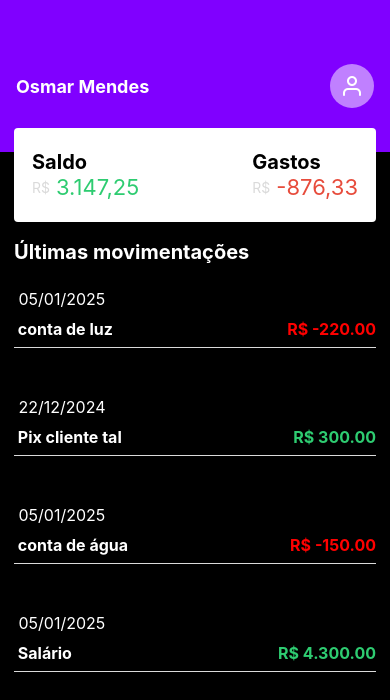
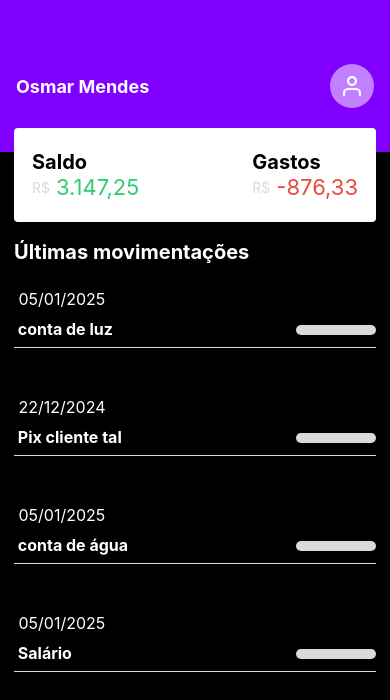
Before and after one commit to osmarmcn/finance-native, a React Native app: screen / in a window 390 px wide. Shown: the top 700 px of the page. Built offline with nearby package versions, Linux system fonts and the light colour scheme.

Commit message:
crinado o showValue

```diff
--- a/src/components/moviments/index.js
+++ b/src/components/moviments/index.js
@@ -1,17 +1,28 @@
-import React from 'react'
+import React, { useState } from 'react'
 import { StyleSheet, Text, TouchableOpacity, View } from 'react-native'
 
 export const Moviments = ({data})=> {
+
+    const [showValue, setShowValue] = useState(false)
+
   return (
-    <TouchableOpacity style={styles.container}>
+    <TouchableOpacity style={styles.container} onPress={()=> setShowValue(!showValue)}>
          <Text style={styles.date}> {data.date} </Text>
 
          <View style={styles.content}>
             <Text style={styles.label}> {data.label} </Text>
-            <Text style={data.type === 'receitas' ? styles.value : styles.expense}>
 
-                 {data.type === 'receitas' ? `R$ ${data.value}`: `R$ -${data.value}`}
-            </Text>
+            {showValue ? (
+                <Text style={data.type === 'receitas' ? styles.value : styles.expense}>
+
+                    {data.type === 'receitas' ? `R$ ${data.value}`: `R$ -${data.value}`}
+                </Text>
+            ) : (
+                <View style={styles.skeleton}>
+
+                </View>
+            )}
+
 
 
 
@@ -60,5 +71,12 @@
         fontSize:16,
         color:'#ff0000',
         fontWeight:'bold',
+    },
+    skeleton:{
+        width:80,
+        height:10,
+        borderRadius:8,
+        marginTop:6,
+        backgroundColor:'#dadada',
     }
 })
```
